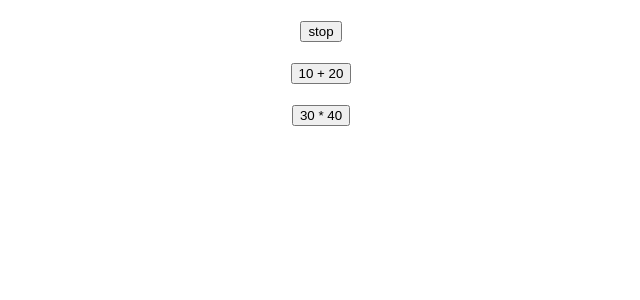
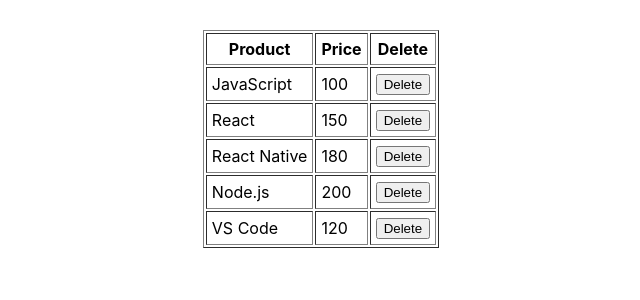
Before and after one commit to ChakkaphatChanamee/app1, a React (Create React App) app: page / in a window 1280 px wide. Shown: the top 300 px of the page, without its empty margins (319-959 px from the left). Built offline with nearby package versions, Linux system fonts and the light colour scheme.

Commit message:
Creating table whit Creating References
Creating table  whit Creating References

```diff
--- a/src/App.js
+++ b/src/App.js
@@ -1,9 +1,9 @@
 import React from "react";
-import {EventData2} from "./Eventdata"
+import RefsArray from "./refs-array"
 
 
 function App() {
-  return <EventData2/>
+  return <RefsArray/>
   }
 
 export default App;
--- /dev/null
+++ b/src/refs-array.js
@@ -0,0 +1,42 @@
+import React from 'react'
+export default function RefsArray() {
+    const table = React.useRef()
+    const tr = React.useRef([])
+    const data = [
+        ['JavaScript', 100],
+        ['React', 150],
+        ['React Native', 180],
+        ['Node.js', 200],
+        ['VS Code', 120]
+    ]
+    const onClickButton = (i) => {
+        const index = tr.current[i].rowIndex
+        table.current.deleteRow(index)
+    }
+    const onMouseOverRow = (i) => {
+        tr.current[i].style.backgroundColor = 'yellow'
+    }
+    const onMouseOutRow = (i) =>{
+        tr.current[i].style.backgroundColor = 'white'
+    }
+    const tableStyles = { margin: 'auto', marginTop: 30 }
+
+    return (
+        <table ref={table} border="1" cellPadding={5} style={tableStyles}>
+            <tr><th>Product</th><th>Price</th><th>Delete</th></tr>
+            {data.map((item, i) => {
+                return (
+                    <tr ref={el => tr.current[i] = el}
+                        onMouseOver={() => onMouseOverRow(i)}
+                        onMouseOut={()=> onMouseOutRow(i)}
+                    >
+                    <td>{item[0]}</td>
+                    <td>{item[1]}</td>
+                        <td><button onClick={() => onClickButton(i)}>
+                        Delete</button></td>
+                    </tr>
+                )
+            } )}
+        </table>
+    )
+}
```
